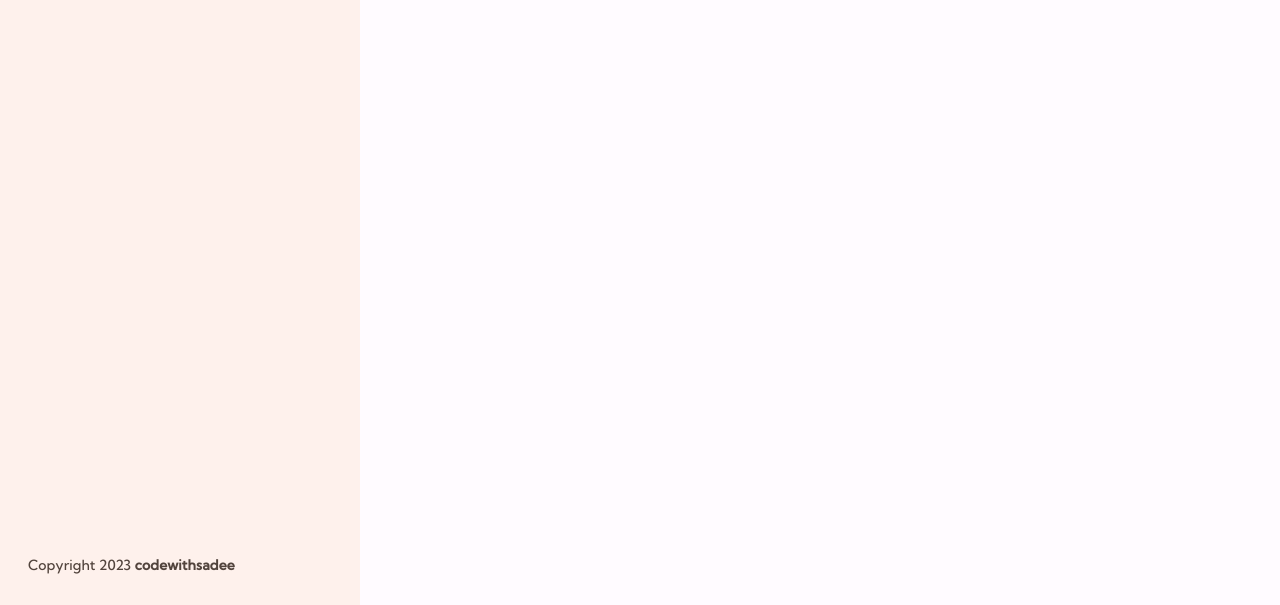
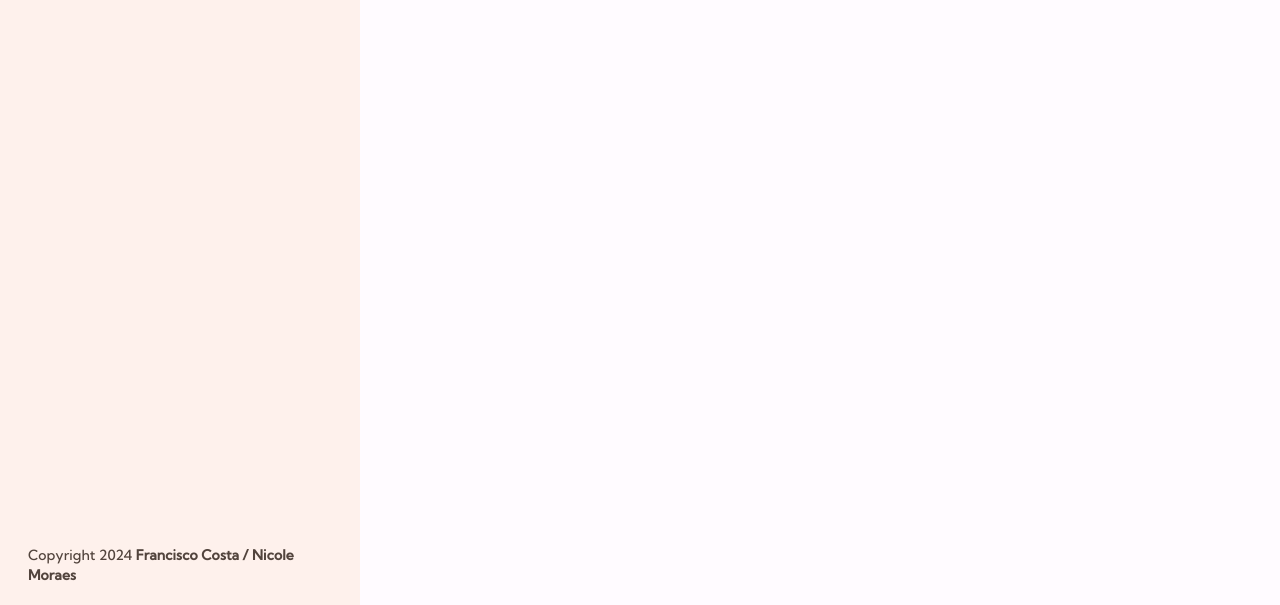
Before and after one commit to fwzin/APP-WEB-ASP-NET-QUARTA, a plain HTML site: page index.html in a window 1280 px wide. Shown: the part 195-800 px from the top of the page. Drawn offline with nearby package versions, Linux system fonts and the light colour scheme.

Commit message:
Update index.html

```diff
--- a/index.html
+++ b/index.html
@@ -108,7 +108,7 @@
     </nav>
 
     <div class="cp-info">
-      <span class="text-label-large">Copyright 2023 <strong>codewithsadee</strong></span>
+      <span class="text-label-large">Copyright 2024 <strong>Francisco Costa / Nicole Moraes</strong></span>
     </div>
 
   </header>
```
